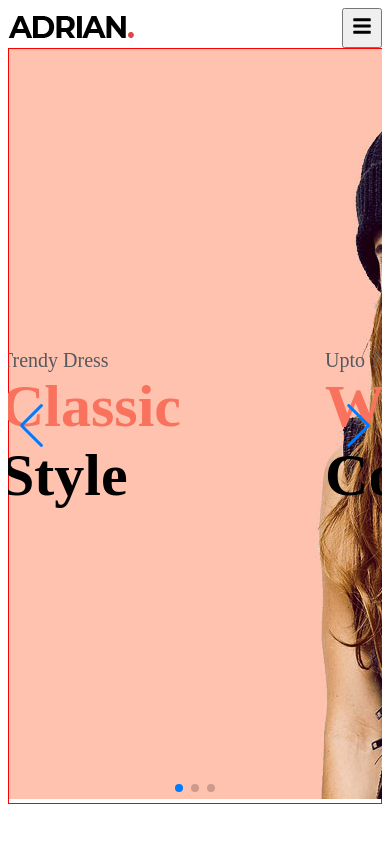
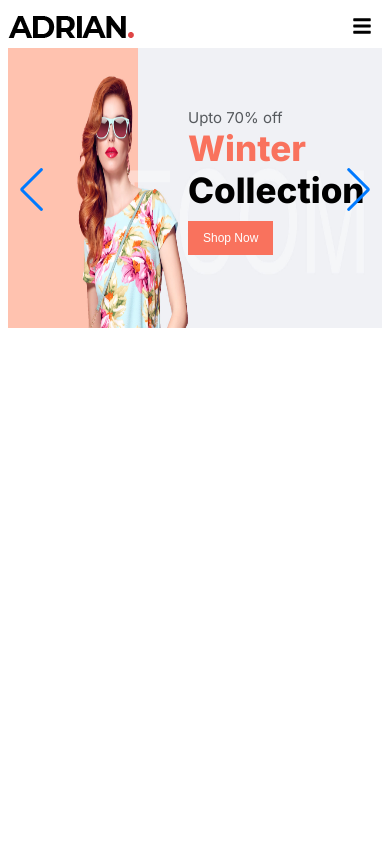
Before and after one commit to Md-TarikulIslam/adrian, a React (Vite) app: page / in a window 390 px wide. Built offline with nearby package versions, Linux system fonts and the light colour scheme.

Commit message:
responsive issue fixed in hero section

```diff
--- a/src/App.css
+++ b/src/App.css
@@ -0,0 +1,5 @@
+@import url('https://fonts.googleapis.com/css2?family=Inter:wght@100;200;300;400;500;600;700;800;900&display=swap');
+
+body {
+    font-family: 'Inter', sans-serif;
+}
--- a/src/assets/css/Hero.css
+++ b/src/assets/css/Hero.css
@@ -1,36 +1,113 @@
-.main-hero{
+.main-hero {
     position: relative;
-    border: 1px solid red;
-
 }
 
-.mySwiper{
+.mySwiper {
     position: relative;
 }
-.hero-image-div{
-position: relative;
+
+.hero-image {
+    height: 600px;
+    width: 100%;
 }
-.hero-p{
+
+.hero-p {
     position: absolute;
-    top: 300px;
-    right: 200px;
+    top: 200px;
+    left: 780px;
 }
-.hero-header{
+
+.hero-header {
     font-size: 20px;
     color: #55595d;
     margin: 0;
 }
-.hero-title, .hero-desc{
 
-    font-size: 60px;
+.hero-title,
+.hero-desc {
+
+    font-size: 90px;
     font-weight: 800;
     margin: 0;
 
 }
-.hero-title{
+
+.hero-title {
     color: #f9725d;
 
 }
-.hero-desc{
-    color:black
+
+.hero-desc {
+    color: black
 }
+.shop-now-btn{
+    background-color: #f9725d;
+    padding: 20px 30px;
+    color: white;
+    border: none;
+    font-size: 18px;
+    margin-top: 10px;
+}
+.shop-now-btn:hover{
+    background-color: black;
+}
+
+/* Mobile devices  */
+
+@media (max-width: 640px) {
+    .hero-image {
+        height: 280px;
+    }
+    .hero-p {
+        left: 180px;
+        top: 60px;
+    }
+    .hero-header{
+        font-size: 15px;
+    }
+    .hero-desc, .hero-title{
+        font-size: 35px;
+    }
+    .shop-now-btn{
+        padding: 10px 15px;
+        font-size: 12px;
+    }
+}
+
+/* Tab  */
+@media (min-width: 641px) and (max-width:768px){
+    .hero-image {
+        height: 350px;
+    }
+    .hero-p {
+        left: 380px;
+        top: 100px;
+    }
+    .hero-header{
+        font-size: 15px;
+    }
+    .hero-desc, .hero-title{
+        font-size: 40px;
+    }
+    .shop-now-btn{
+        padding: 10px 15px;
+        font-size: 18px;
+    }
+}
+
+/* Big screen devices */
+@media (min-width: 769px) and (max-width:1024px){
+    .hero-image {
+        height: 350px;
+    }
+    .hero-p {
+        left: 380px;
+        top: 100px;
+    }
+    .hero-header{
+        font-size: 15px;
+    }
+    .hero-desc, .hero-title{
+        font-size: 60px;
+    }
+}
--- a/src/assets/css/Navbar.css
+++ b/src/assets/css/Navbar.css
@@ -78,12 +78,14 @@
 
     .menu-button {
         display: block;
+        border: none;
+        background-color: transparent;
     }
 
     .navbar-menu.active {
         display: flex;
         flex-direction: column;
-
+        z-index: 100;
         position: absolute;
         top: 30px;
         right: 0;
--- a/src/components/Hero.jsx
+++ b/src/components/Hero.jsx
@@ -13,7 +13,7 @@ import 'swiper/css/navigation';
 import '../assets/css/Hero.css';
 
 // import required modules
-import { Autoplay, Pagination, Navigation } from 'swiper/modules';
+import { Autoplay, Navigation } from 'swiper/modules';
 
 const allData = [
     {
@@ -48,15 +48,12 @@ const Hero = () => {
                 slidesPerView={1}
                 spaceBetween={30}
                 loop={true}
-                pagination={{
-                    clickable: true,
+                autoplay={{
+                    delay: 2500,
+                    disableOnInteraction: false,
                 }}
-                // autoplay={{
-                //     delay: 5500,
-                //     disableOnInteraction: false,
-                // }}
                 navigation={true}
-                modules={[Pagination, Navigation]}
+                modules={[Autoplay, Navigation]}
                 className="mySwiper"
             >
                 <div>
@@ -73,6 +70,7 @@ const Hero = () => {
                                                 <p className='hero-header'>{data.header}</p>
                                                 <p className='hero-title'>  {data.title}</p>
                                                 <p className='hero-desc'>{data.desc}</p>
+                                                <button className='shop-now-btn'>Shop Now</button>
                                             </div>
 
                                         </div>
```
